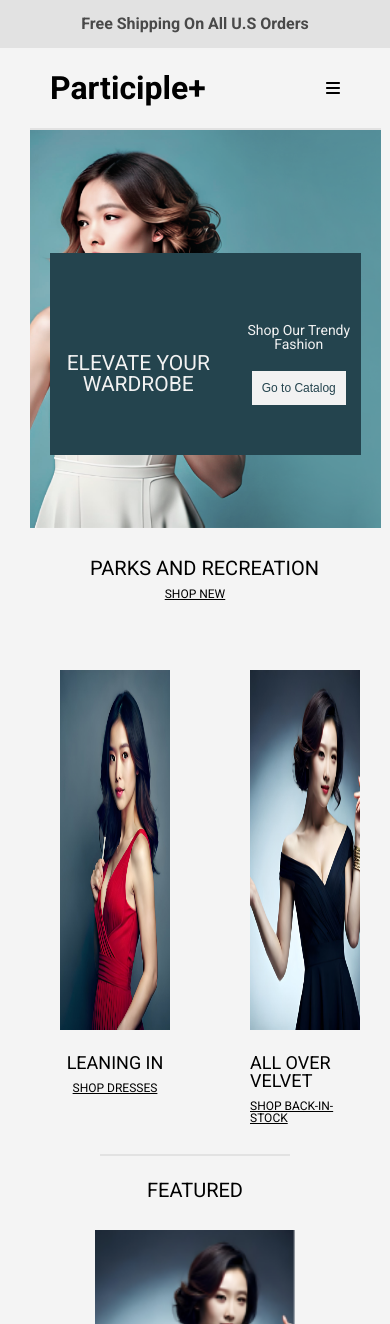
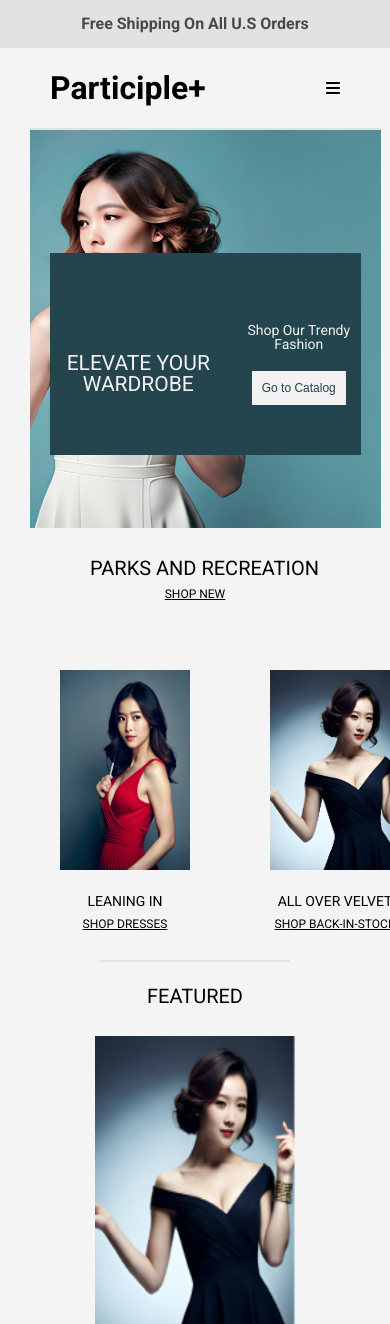
Before and after one commit to oreoluwa212/store_clothing, a React (Vite) app: page / in a window 390 px wide. Shown: the top 1324 px of the page. Built offline with nearby package versions, Linux system fonts and the light colour scheme.

Commit message:
Responsive hero page

```diff
--- a/src/styles/PageStyles.scss
+++ b/src/styles/PageStyles.scss
@@ -192,6 +192,7 @@
       margin: 0px 20px;
       padding: 50px 10px;
       width: 400px;
+      transition: 850ms;
     }
 
     h1 {
@@ -202,21 +203,26 @@
       @media (max-width: 960px) {
         font-size: 20px;
         width: 250px;
+      transition: 850ms;
       }
 
       @media (max-width: 820px) {
         font-size: 22px;
         width: 350px;
         padding-top: 50px;
+      transition: 850ms;
+
       }
 
       @media (max-width: 598px) {
         font-size: 20px;
         width: 80%;
+      transition: 850ms;
       }
 
       @media (max-width: 433px) {
         font-size: 21px;
+      transition: 850ms;
       }
     }
 
@@ -241,20 +247,27 @@
         @media (max-width: 960px) {
           font-size: 15px;
           width: 270px;
+      transition: 850ms;
+
         }
 
         @media (max-width: 820px) {
           font-size: 15px;
           width: 300px;
+      transition: 850ms;
         }
 
         @media (max-width: 598px) {
           font-size: 15px;
           width: 100%;
+      transition: 850ms;
+
         }
 
         @media (max-width: 430px) {
           font-size: 14px;
+      transition: 850ms;
+
         }
       }
 
@@ -358,7 +371,7 @@
       gap: 24px;
 
       @media (max-width: 420px) {
-        width: 100%;
+        height: 300px;
       }
     }
 
@@ -367,13 +380,14 @@
       height: 500px;
       cursor: pointer;
 
+
       @media (max-width: 780px) {
-        height: 400px;
+        height: 300px;
         padding-top: 40px;
       }
 
       @media (max-width: 1336px) {
-        height: 400px;
+        // height: 400px;
         padding-top: 40px;
       }
 
@@ -383,6 +397,8 @@
       display: flex;
       flex-direction: column;
       align-items: center;
+      justify-content: center;
+      text-align: center;
       gap: 10px;
 
       h1 {
@@ -392,18 +408,18 @@
 
         @media (max-width: 420px) {
           font-size: 14px;
+          width: 130px;
           font-weight: 400;
         }
 
         @media (max-width: 955px) {
-          font-size: 18px;
+          // font-size: 18px;
           font-weight: 400;
         }
       }
 
       div {
         font-size: 12px;
-
 
         a {
           text-decoration: underline;
@@ -418,8 +434,6 @@
             font-weight: 400;
           }
         }
-
-
       }
     }
   }
```
